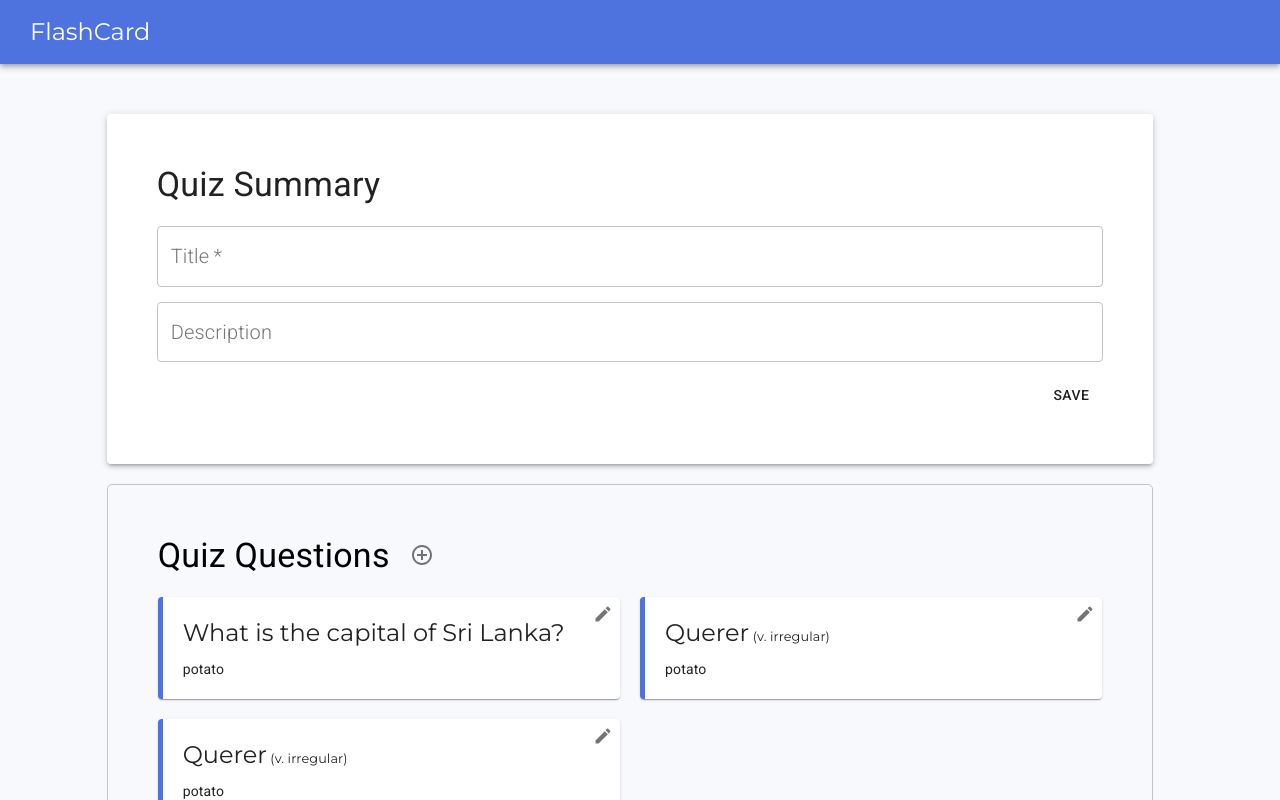
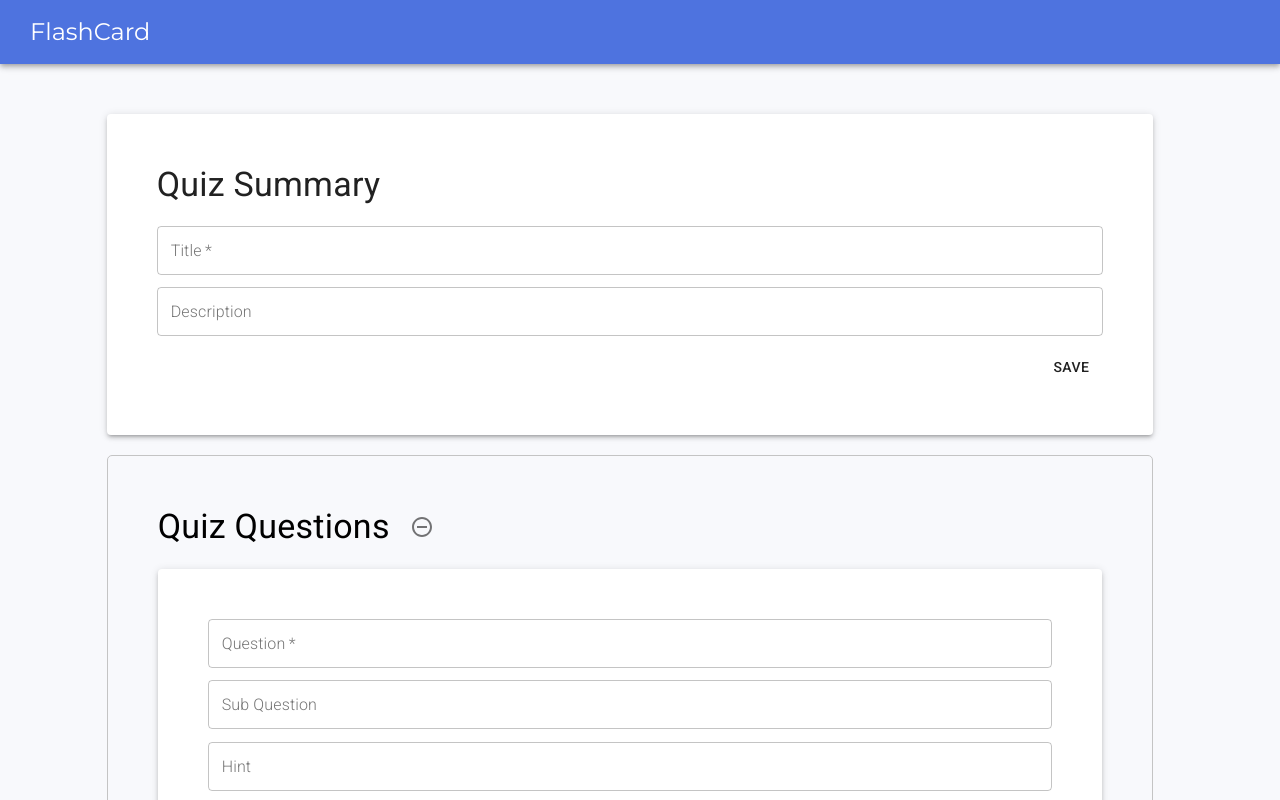
Before and after one commit to carlcastello/flash-card, a React (Create React App) app: page /dashboard/quiz in a window 1280 px wide. Both pictures are taken after a click on the button 421 px from the left and 555 px from the top of the page. Shown: the top 800 px of the page. Built offline with nearby package versions, Linux system fonts and the light colour scheme.

Commit message:
FC-4: completed new quiz form and collapsable

```diff
--- a/src/apps/web/components/form/styles.tsx
+++ b/src/apps/web/components/form/styles.tsx
@@ -2,13 +2,20 @@ import { Theme } from "@material-ui/core";
 
 export default (theme: Theme) => ({
   formControl: {
-    marginBottom: `${theme.spacing(1.5)}px`
+    marginBottom: `${theme.spacing(1.25)}px`
   },
   formInput: {
-    fontSize: '1.25rem',
+    fontSize: '1rem',
+    '& .MuiInputBase-input': {
+      padding: `${theme.spacing(1.5)}px`
+    }
   },
   formLabel: {
-    fontSize: '1.25rem',
+    fontSize: '1rem',
+    top: '-3px',
+    '&.Mui-focused': {
+      top: '0px'
+    }
   },
   formHelperText: {
     // position: 'absolute' as 'absolute',
--- a/src/apps/web/components/information-card/index.tsx
+++ b/src/apps/web/components/information-card/index.tsx
@@ -1,13 +1,21 @@
 import React, { Component, ReactNode } from 'react';
 
 import { Paper, Typography, Box, withStyles, IconButton } from '@material-ui/core';
-import { Edit } from '@material-ui/icons';
+import { Edit, Delete } from '@material-ui/icons';
 
 import styles from './styles';
 import { IOwnProps } from './types';
 
 
 class InformationCard extends Component<IOwnProps> {
+
+  onDelete = (): void => {
+    console.log('Delete')
+  };
+
+  onEdit = (): void => {
+    console.log('Edit');
+  };
 
   renderTitle(): ReactNode {
     const {
@@ -40,16 +48,22 @@ class InformationCard extends Component<IOwnProps> {
       description,
       classes: {
         paperContainer,
-        editIconButton
+        iconButton,
+        iconButtonContainer
       }
     } = this.props;
     return (
-      <Paper className={paperContainer}>
+      <Paper className={paperContainer} elevation={3}>
         <Box p={2}>
           {this.renderTitle()}
-          <IconButton className={editIconButton}>
-            <Edit fontSize="small"/>
-          </IconButton>
+          <Box className={iconButtonContainer}>
+            <IconButton className={iconButton} onClick={this.onEdit}>
+              <Edit fontSize="inherit"/>
+            </IconButton>
+            <IconButton className={iconButton} onClick={this.onDelete}>
+              <Delete fontSize="inherit"/>
+            </IconButton>
+          </Box>
           <Typography variant="body2">
             {description}
           </Typography>
--- a/src/apps/web/components/information-card/styles.tsx
+++ b/src/apps/web/components/information-card/styles.tsx
@@ -8,12 +8,15 @@ export default (theme: Theme) => ({
     borderLeft: `5px solid ${theme.palette.primary.main}`,
     position: 'relative' as 'relative'
   },
-  editIconButton: {
+  iconButton: {
     padding: '2px',
     borderRadius: '5px',
+    marginLeft: '3px',
+    fontSize: '1rem'
+  },
+  iconButtonContainer: {
     top: '5px',
     right: '5px',
     position: 'absolute' as 'absolute'
   }
-
 });
--- a/src/apps/web/components/information-card/types.tsx
+++ b/src/apps/web/components/information-card/types.tsx
@@ -5,7 +5,8 @@ export interface IOwnProps {
   classes: {
     inlineTypography: string,
     paperContainer: string,
-    editIconButton: string
+    iconButton: string,
+    iconButtonContainer: string,
   }
 
 }
--- a/src/apps/web/components/title-icon/index.tsx
+++ b/src/apps/web/components/title-icon/index.tsx
@@ -1,30 +1,50 @@
 import React, { Component, ReactNode } from 'react';
 
 import { withStyles, Box, Typography, IconButton } from '@material-ui/core';
-import { AddCircleOutline } from '@material-ui/icons';
+import { AddCircleOutline, RemoveCircleOutline } from '@material-ui/icons';
 
 import styles from './styles';
-import { IOwnProps } from './types';
+import { IOwnProps, IOwnState } from './types';
 
 
-class TitleIcon extends Component<IOwnProps> {
+class TitleIcon extends Component<IOwnProps, IOwnState> {
+
+  state: IOwnState = {
+    isToggled: false,
+  }
+
+  onIconClick = (): void => {
+    const {
+      onClick
+    } = this.props;
+    this.setState((state: IOwnState) => ({
+      isToggled: !state.isToggled,
+    }), onClick)
+  };
 
   render(): ReactNode {
     const {
-      children,
-      classes: {
-        titleTypography,
-        iconButton
+      state: {
+        isToggled
+      },
+      props: {
+        children,
+        classes: {
+          titleTypography,
+          iconButton
+        }
       }
-    } = this.props;
+    } = this;
 
     return (
       <Box>
         <Typography className={titleTypography} variant="h4">
           {children}
         </Typography>
-        <IconButton className={iconButton}>
-          <AddCircleOutline/>
+        <IconButton className={iconButton} onClick={this.onIconClick}>
+          {isToggled ?
+            <RemoveCircleOutline/> :
+            <AddCircleOutline/>}
         </IconButton>
       </Box>
     )
--- a/src/apps/web/components/title-icon/types.tsx
+++ b/src/apps/web/components/title-icon/types.tsx
@@ -5,3 +5,7 @@ export interface IOwnProps {
     iconButton: string
   }
 }
+
+export interface IOwnState {
+  isToggled: boolean
+}
--- a/src/apps/web/pages/quiz-settings/fields.tsx
+++ b/src/apps/web/pages/quiz-settings/fields.tsx
@@ -27,3 +27,62 @@ export const QuizSummaryFields: IField[] = [
     }
   },
 ]
+
+export const QuestionFields: IField[] = [
+  {
+    id: 'question',
+    label: 'Question',
+    type: 'text',
+    required: true,
+    validator: (value: string) => {
+      if (!value) {
+        return 'Quiz title is Required.'
+      } else if (!/[0-9a-zA-Z\- ]+/.test(value)) {
+        return 'Quiz title is invalid.'
+      }
+      return false; // Form is Valid: Returns No Error Message
+    }
+  },
+  {
+    id: 'sub-question',
+    label: 'Sub Question',
+    type: 'text',
+    required: false,
+    validator: (value: string) => {
+      if (!value) {
+        return 'Quiz title is Required.'
+      } else if (!/[0-9a-zA-Z\- ]+/.test(value)) {
+        return 'Quiz title is invalid.'
+      }
+      return false; // Form is Valid: Returns No Error Message
+    },
+  },
+  {
+    id: 'hint',
+    label: 'Hint',
+    type: 'text',
+    required: false,
+    validator: (value: string) => {
+      if (!value) {
+        return 'Quiz title is Required.'
+      } else if (!/[0-9a-zA-Z\- ]+/.test(value)) {
+        return 'Quiz title is invalid.'
+      }
+      return false; // Form is Valid: Returns No Error Message
+    },
+  },
+  {
+    id: 'answer',
+    label: 'Answer',
+    type: 'text',
+    required: false,
+    validator: (value: string) => {
+      if (!value) {
+        return 'Quiz title is Required.'
+      } else if (!/[0-9a-zA-Z\- ]+/.test(value)) {
+        return 'Quiz title is invalid.'
+      }
+      return false; // Form is Valid: Returns No Error Message
+    },
+  }
+];
--- a/src/apps/web/pages/quiz-settings/index.tsx
+++ b/src/apps/web/pages/quiz-settings/index.tsx
@@ -1,18 +1,29 @@
 import React, { Component, ReactNode } from 'react';
 
-import { withStyles, Grid, Paper, Box, Typography } from '@material-ui/core';
+import { withStyles, Grid, Paper, Box, Typography, Collapse } from '@material-ui/core';
 
 import Form from "../../components/form";
 import InformationCard from '../../components/information-card';
 import TitleIcon from '../../components/title-icon';
 
-import { IOwnProps } from './types';
+import { IOwnProps, IOwnState } from './types';
 import styles from './styles';
-import { QuizSummaryFields } from './fields';
+import { QuizSummaryFields, QuestionFields } from './fields';
 import { IFlashCard } from '../../../commons/types';
 
 
-class QuizSettings extends Component<IOwnProps> {
+class QuizSettings extends Component<IOwnProps, IOwnState> {
+
+  state: IOwnState = {
+    isAddQuestion: false
+  }
+
+  onTitleIconClick = (): void => {
+    console.log('asd')
+    this.setState((state: IOwnState) => ({
+      isAddQuestion: !state.isAddQuestion
+    }))
+  }
 
   renderQuizSummaryForm(): ReactNode {
     return (
@@ -31,6 +42,20 @@ class QuizSettings extends Component<IOwnProps> {
     )
   }
 
+  renderQuestionForm(): ReactNode {
+    return (
+      <Box pb={2}>
+        <Paper elevation={3}>
+          <Box p={5}>
+            <Form
+              fields={QuestionFields}
+              onSuccess={() => {console.log('hello Question')}}/>
+          </Box>
+        </Paper>
+      </Box>
+    );
+  }
+
   renderFlashCards(flashcards: IFlashCard[]): ReactNode {
     return (flashcards.map((flashcard: IFlashCard) =>
       <Grid item sm={6}>
@@ -42,23 +67,14 @@ class QuizSettings extends Component<IOwnProps> {
     ))
   }
 
-  renderQuizQuestions(): ReactNode {
+  renderQuizCards(): ReactNode {
     const {
-      quiz,
-      classes: {
-        questionBoxContainer
-      }
+      quiz
     } = this.props;
     return (
-      <Box padding={5} className={questionBoxContainer}>
       <Grid
         container
         spacing={2}>
-            <Grid item sm={12}>
-              <TitleIcon onClick={() => {console.log('hello world')}}>
-                Quiz Questions
-              </TitleIcon>
-            </Grid>
           {quiz && quiz.flashcards.length > 0 ?
             this.renderFlashCards(quiz.flashcards) :
             <Grid item sm={12}>
@@ -68,6 +84,31 @@ class QuizSettings extends Component<IOwnProps> {
             </Grid>
           }
       </Grid>
+    );
+  }
+
+  renderQuizContainer(): ReactNode {
+    const {
+      state: {
+        isAddQuestion
+      },
+      props: {
+        classes: {
+          questionBoxContainer
+        }
+      }
+    } = this;
+    return (
+      <Box p={5} className={questionBoxContainer}>
+        <Box pb={2}>
+          <TitleIcon onClick={this.onTitleIconClick}>
+            Quiz Questions
+          </TitleIcon>
+        </Box>
+        <Collapse in={isAddQuestion}>
+          {this.renderQuestionForm()}
+        </Collapse>
+        {this.renderQuizCards()}
       </Box>
     );
   }
@@ -90,7 +131,7 @@ class QuizSettings extends Component<IOwnProps> {
           {this.renderQuizSummaryForm()}
         </Grid>
         <Grid item sm={10}>
-          {this.renderQuizQuestions()}
+          {this.renderQuizContainer()}
         </Grid>
       </Grid>
     )
--- a/src/apps/web/pages/quiz-settings/types.tsx
+++ b/src/apps/web/pages/quiz-settings/types.tsx
@@ -7,3 +7,7 @@ export interface IOwnProps {
     gridContainer: string
   }
 }
+
+export interface IOwnState {
+  isAddQuestion: boolean
+}
```
Lines whose indentation alone changed are shown as unchanged.
